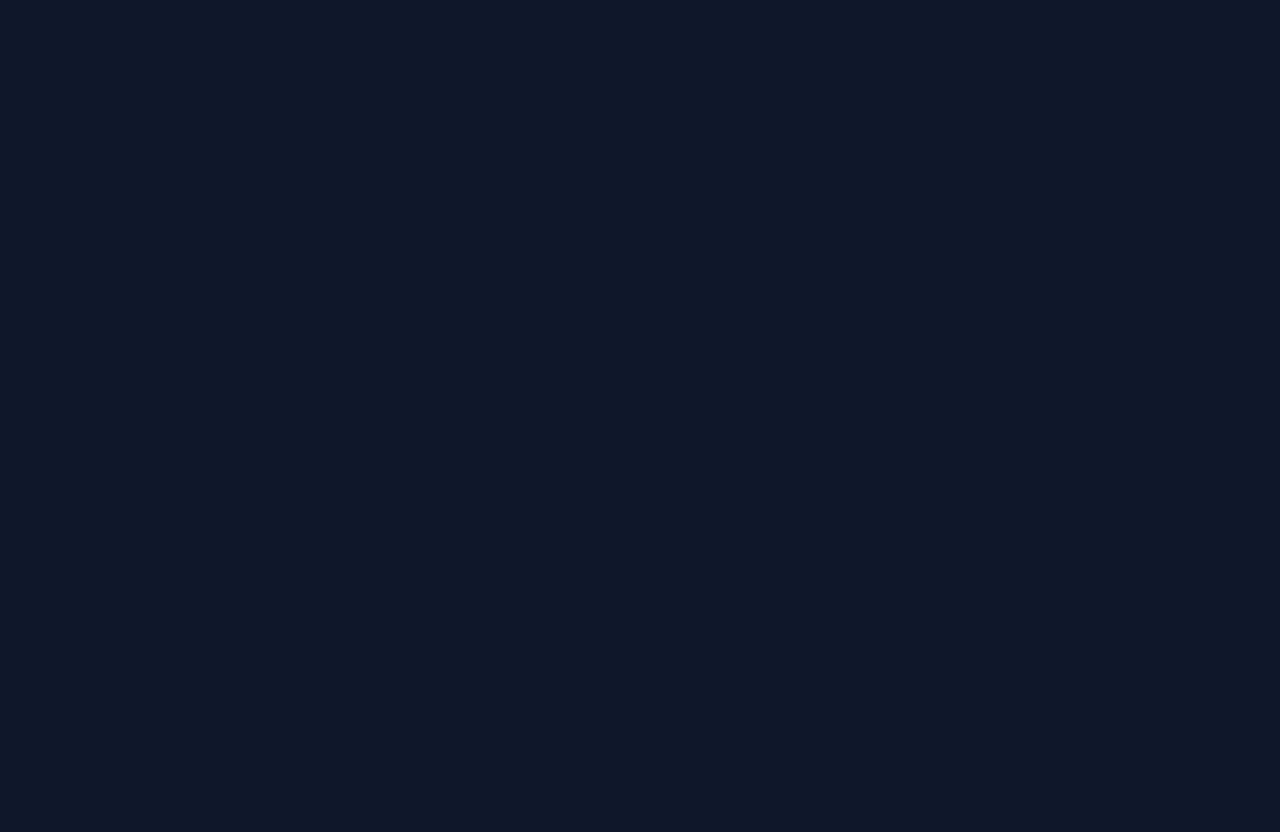
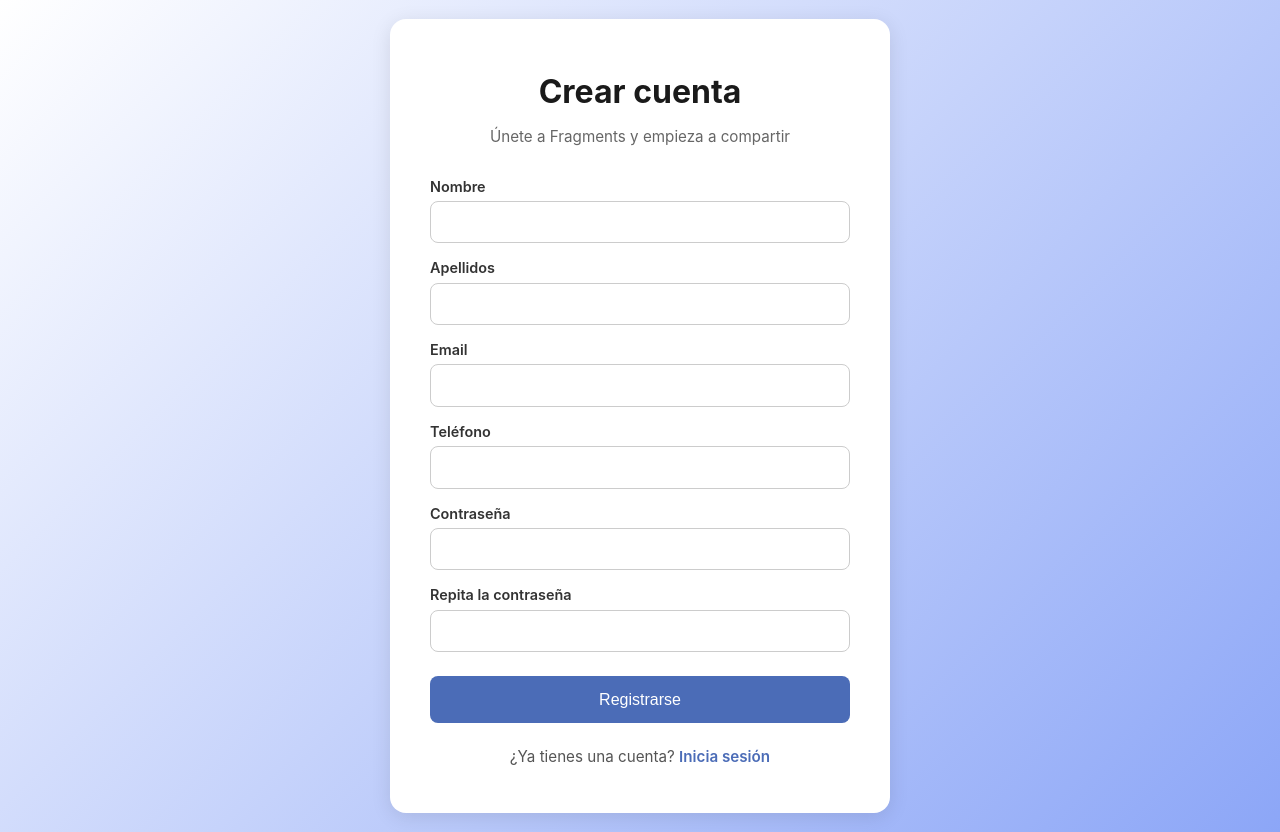
Before and after one commit to Ivanperez03/Proyecto-E05-clonSonar, a Vue app in the folder frontend/frangments-web/: page /register in a window 1280 px wide. Before the commit this address had no page. Before the commit the page ends 800 px from the top, so only its background shows below. Built offline with nearby package versions, Linux system fonts and the light colour scheme; the HTML template or start-up script is replaced by a standard one.

Commit message:
Front v1

```diff
--- a/frontend/frangments-web/src/router/index.ts
+++ b/frontend/frangments-web/src/router/index.ts
@@ -1,20 +1,32 @@
 import { createRouter, createWebHistory } from "vue-router";
 import LoginView from "@/views/LoginView.vue";
 import DashboardView from "@/views/Dashboard.vue";
+import HomeView from "@/views/HomeView.vue";
+import RegisterView from "@/views/RegisterView.vue";
 
 const router = createRouter({
   history: createWebHistory(import.meta.env.BASE_URL),
   routes: [
     {
       path: "/",
-      name: "login",
-      component: LoginView,
+      name: "home",
+      component: HomeView,
     },
     {
       path: "/dashboard",
       name: "dashboard",
       component: DashboardView,
     },
+    {
+      path: "/login",
+      name: "login",
+      component: LoginView,
+    },
+    {
+      path: "/register",
+      name: "register",
+      component: RegisterView,
+    },
   ],
 });
 
--- /dev/null
+++ b/frontend/frangments-web/src/views/HomeView.vue
@@ -0,0 +1,176 @@
+<template>
+  <div class="home">
+    <!-- HEADER -->
+    <header class="header">
+      <img src="@/assets/logo_fragments.png" alt="Fragments Logo" class="logo" />
+      <nav class="nav">
+        <button class="btn-outline" @click="goToSignIn">Sign In</button>
+        <button class="btn-primary" @click="goToSignUp">Sign Up</button>
+      </nav>
+    </header>
+
+    <!-- HERO SECTION -->
+    <section class="hero">
+      <div class="hero-text">
+        <h1>Comparte, conecta y colabora con Fragments</h1>
+        <p>
+            Fragments es la plataforma definitiva para compartir plataformas y
+            conectar con personas afines. Únete a nuestra comunidad y comienza a disfrutar
+            de precios más baratos hoy mismo.
+        </p>
+        <button class="btn-primary large" @click="goToSignUp">Empieza ahora</button>
+      </div>
+
+      <div class="hero-image">
+        <img src="@/assets/Pets.png" alt="Fragments illustration" />
+      </div>
+    </section>
+  </div>
+</template>
+
+<script setup>
+import { useRouter } from "vue-router";
+const router = useRouter();
+
+const goToSignIn = () => router.push("/login");
+const goToSignUp = () => router.push("/register");
+</script>
+
+<style scoped>
+/* ====== Layout base ====== */
+.home {
+  display: flex;
+  flex-direction: column;
+  min-height: 100vh;
+  background: linear-gradient(135deg, #ffffff, #8ca6f7);
+  font-family: "Inter", sans-serif;
+  color: #222;
+}
+
+/* ====== Header ====== */
+.header {
+  display: flex;
+  justify-content: space-between;
+  align-items: center;
+  padding: 1.5rem 3rem;
+  background: transparent;
+  position: sticky;
+  top: 0;
+  z-index: 10;
+}
+
+.logo {
+  width: 120px;
+}
+
+.nav {
+  display: flex;
+  gap: 1rem;
+}
+
+/* ====== Buttons ====== */
+.btn-primary,
+.btn-outline {
+  border: none;
+  padding: 0.7rem 1.5rem;
+  font-size: 1rem;
+  border-radius: 8px;
+  cursor: pointer;
+  transition: all 0.25s ease;
+}
+
+.btn-primary {
+  background-color: #4b6cb7;
+  color: white;
+}
+
+.btn-primary:hover {
+  background-color: #3551a1;
+}
+
+.btn-outline {
+  background-color: transparent;
+  color: #4b6cb7;
+  border: 1.5px solid #4b6cb7;
+}
+
+.btn-outline:hover {
+  background-color: #4b6cb7;
+  color: white;
+}
+
+.large {
+  padding: 1rem 2rem;
+  font-size: 1.1rem;
+}
+
+/* ====== Hero Section ====== */
+.hero {
+  display: flex;
+  align-items: center;
+  justify-content: space-between;
+  flex-wrap: wrap;
+  padding: 3rem 5rem;
+  gap: 3rem;
+}
+
+.hero-text {
+  flex: 1;
+  min-width: 300px;
+  max-width: 600px;
+}
+
+.hero-text h1 {
+  font-size: 2.5rem;
+  font-weight: 700;
+  color: #1a1a1a;
+  margin-bottom: 1rem;
+}
+
+.hero-text p {
+  font-size: 1.1rem;
+  color: #555;
+  margin-bottom: 2rem;
+  line-height: 1.6;
+}
+
+.hero-image {
+  flex: 1;
+  min-width: 280px;
+  display: flex;
+  justify-content: center;
+}
+
+.hero-image img {
+  width: 100%;
+  max-width: 420px;
+  animation: float 6s ease-in-out infinite;
+}
+
+/* ====== Animación flotante ====== */
+@keyframes float {
+  0%, 100% {
+    transform: translateY(0);
+  }
+  50% {
+    transform: translateY(-8px);
+  }
+}
+
+/* ====== Responsive ====== */
+@media (max-width: 900px) {
+  .hero {
+    flex-direction: column;
+    text-align: center;
+    padding: 2rem;
+  }
+
+  .hero-text h1 {
+    font-size: 2rem;
+  }
+
+  .hero-image img {
+    max-width: 320px;
+  }
+}
+</style>
--- a/frontend/frangments-web/src/views/LoginView.vue
+++ b/frontend/frangments-web/src/views/LoginView.vue
@@ -1,21 +1,23 @@
 <template>
+  <div class="login-container">
     <div class="login">
       <h1>Fragments</h1>
-    <p class="subtitle">inicia sesion tal no se que.</p>
+      <p class="subtitle">Login</p>
 
       <form class="login-form" @submit.prevent="handleLogin">
         <label>
-        email tal
+          Email
           <input v-model="email" type="email" required />
         </label>
 
         <label>
-        contraseñi
+          Password
           <input v-model="password" type="password" required />
         </label>
 
         <button type="submit">Entrar</button>
       </form>
+    </div>
   </div>
 </template>
 
@@ -38,7 +40,7 @@ const handleLogin = () => {
 .login {
   max-width: 400px;
   margin: 4rem auto;
-  background: #1f2937;
+  background: #324663;
   padding: 2rem;
   border-radius: 1rem;
   box-shadow: 0 10px 40px rgba(0, 0, 0, 0.2);
@@ -68,4 +70,10 @@ button {
   font-weight: 600;
   cursor: pointer;
 }
+.login-container {
+  min-height: 100vh;
+  background: linear-gradient(135deg, #ffffff, #8ca6f7);
+  font-family: "Inter", sans-serif;
+  padding: 1rem;
+}
 </style>
--- /dev/null
+++ b/frontend/frangments-web/src/views/RegisterView.vue
@@ -0,0 +1,187 @@
+<template>
+  <div class="register-container">
+    <div class="register-card">
+      <h1>Crear cuenta</h1>
+      <p class="subtitle">Únete a Fragments y empieza a compartir</p>
+
+      <form @submit.prevent="registerUser">
+        <div class="form-group">
+          <label for="nombre">Nombre</label>
+          <input type="text" id="nombre" v-model="form.nombre" required />
+        </div>
+
+        <div class="form-group">
+          <label for="apellidos">Apellidos</label>
+          <input type="text" id="apellidos" v-model="form.apellidos" required />
+        </div>
+
+        <div class="form-group">
+          <label for="email">Email</label>
+          <input type="email" id="email" v-model="form.email" required />
+        </div>
+
+        <div class="form-group">
+          <label for="telefono">Teléfono</label>
+          <input type="tel" id="telefono" v-model="form.telefono" required />
+        </div>
+
+        <div class="form-group">
+          <label for="password">Contraseña</label>
+          <input type="password" id="password" v-model="form.password" required />
+        </div>
+
+        <div class="form-group">
+          <label for="confirmPassword">Repita la contraseña</label>
+          <input type="password" id="confirmPassword" v-model="form.confirmPassword" required />
+        </div>
+
+        <p v-if="errorMessage" class="error">{{ errorMessage }}</p>
+
+        <button type="submit" class="btn-primary">Registrarse</button>
+      </form>
+
+      <p class="login-link">
+        ¿Ya tienes una cuenta?
+        <a @click.prevent="goToSignIn" href="#">Inicia sesión</a>
+      </p>
+    </div>
+  </div>
+</template>
+
+<script setup>
+import { ref } from "vue";
+import { useRouter } from "vue-router";
+
+const router = useRouter();
+
+const form = ref({
+  nombre: "",
+  apellidos: "",
+  email: "",
+  telefono: "",
+  password: "",
+  confirmPassword: "",
+});
+
+const errorMessage = ref("");
+
+const registerUser = () => {
+  if (form.value.password !== form.value.confirmPassword) {
+    errorMessage.value = "Las contraseñas no coinciden.";
+    return;
+  }
+
+  errorMessage.value = "";
+
+  // Aquí iría la lógica de registro real (API, Firebase, etc.)
+  console.log("Datos del registro:", form.value);
+
+  // Redirigir al home o login
+  router.push("/dashboard");
+};
+
+const goToSignIn = () => {
+  router.push("/login");
+};
+</script>
+
+<style scoped>
+.register-container {
+  display: flex;
+  justify-content: center;
+  align-items: center;
+  min-height: 100vh;
+  background: linear-gradient(135deg, #ffffff, #8ca6f7);
+  font-family: "Inter", sans-serif;
+  padding: 1rem;
+}
+
+.register-card {
+  background: white;
+  padding: 2rem 2.5rem;
+  border-radius: 16px;
+  box-shadow: 0 4px 20px rgba(0, 0, 0, 0.1);
+  width: 100%;
+  max-width: 420px;
+}
+
+h1 {
+  text-align: center;
+  color: #1a1a1a;
+  margin-bottom: 0.5rem;
+}
+
+.subtitle {
+  text-align: center;
+  color: #666;
+  margin-bottom: 2rem;
+  font-size: 0.95rem;
+}
+
+.form-group {
+  margin-bottom: 1rem;
+  display: flex;
+  flex-direction: column;
+}
+
+label {
+  font-weight: 600;
+  color: #333;
+  margin-bottom: 0.4rem;
+  font-size: 0.9rem;
+}
+
+input {
+  padding: 0.7rem;
+  border: 1px solid #ccc;
+  border-radius: 8px;
+  font-size: 1rem;
+  transition: border-color 0.2s ease;
+}
+
+input:focus {
+  outline: none;
+  border-color: #4b6cb7;
+}
+
+.btn-primary {
+  width: 100%;
+  background-color: #4b6cb7;
+  color: white;
+  border: none;
+  padding: 0.9rem;
+  font-size: 1rem;
+  border-radius: 8px;
+  cursor: pointer;
+  transition: all 0.25s ease;
+  margin-top: 0.5rem;
+}
+
+.btn-primary:hover {
+  background-color: #3551a1;
+}
+
+.error {
+  color: #d93025;
+  text-align: center;
+  font-size: 0.9rem;
+  margin-bottom: 1rem;
+}
+
+.login-link {
+  text-align: center;
+  margin-top: 1.5rem;
+  font-size: 0.95rem;
+  color: #555;
+}
+
+.login-link a {
+  color: #4b6cb7;
+  text-decoration: none;
+  font-weight: 600;
+}
+
+.login-link a:hover {
+  text-decoration: underline;
+}
+</style>
```
Also changed, not shown: frontend/frangments-web/src/assets/Pets.png (added), frontend/frangments-web/src/assets/logo_fragments.png (added). Lines whose indentation alone changed are shown as unchanged.
